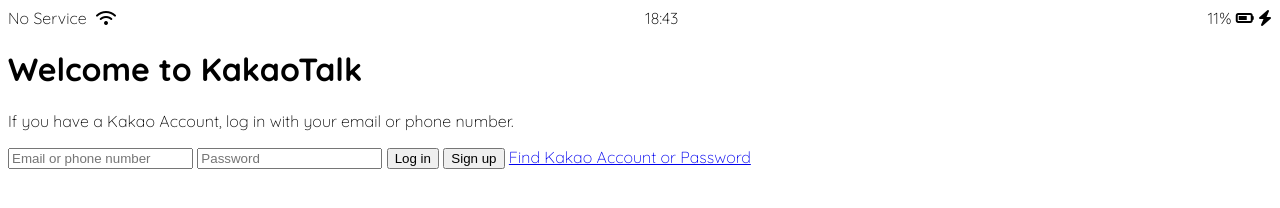
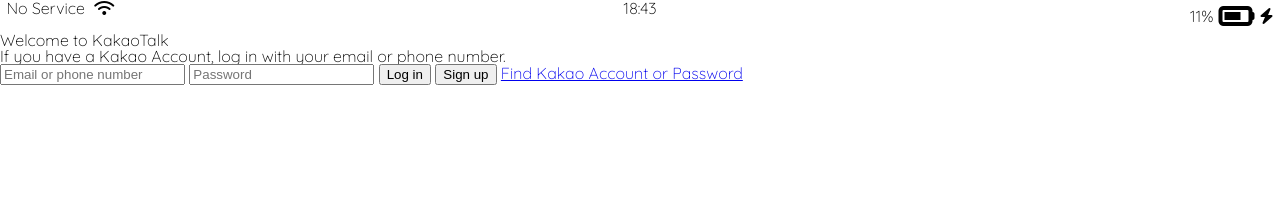
Before and after one commit to choijongha/kakao-clone-2021, a plain HTML site: page index.html in a window 1280 px wide. Drawn offline with Linux system fonts and the light colour scheme.

Commit message:
created reset.css
add rest.css in style.css

```diff
--- /dev/null
+++ b/css/reset.css
@@ -0,0 +1,48 @@
+/* http://meyerweb.com/eric/tools/css/reset/
+   v2.0 | 20110126
+   License: none (public domain)
+*/
+
+html, body, div, span, applet, object, iframe,
+h1, h2, h3, h4, h5, h6, p, blockquote, pre,
+a, abbr, acronym, address, big, cite, code,
+del, dfn, em, img, ins, kbd, q, s, samp,
+small, strike, strong, sub, sup, tt, var,
+b, u, i, center,
+dl, dt, dd, ol, ul, li,
+fieldset, form, label, legend,
+table, caption, tbody, tfoot, thead, tr, th, td,
+article, aside, canvas, details, embed,
+figure, figcaption, footer, header, hgroup,
+menu, nav, output, ruby, section, summary,
+time, mark, audio, video {
+	margin: 0;
+	padding: 0;
+	border: 0;
+	font-size: 100%;
+	font: inherit;
+	vertical-align: baseline;
+}
+/* HTML5 display-role reset for older browsers */
+article, aside, details, figcaption, figure,
+footer, header, hgroup, menu, nav, section {
+	display: block;
+}
+body {
+	line-height: 1;
+}
+ol, ul {
+	list-style: none;
+}
+blockquote, q {
+	quotes: none;
+}
+blockquote:before, blockquote:after,
+q:before, q:after {
+	content: '';
+	content: none;
+}
+table {
+	border-collapse: collapse;
+	border-spacing: 0;
+}
--- a/css/styles.css
+++ b/css/styles.css
@@ -1,13 +1,28 @@
 @import url('https://fonts.googleapis.com/css2?family=Nanum+Pen+Script&family=Quicksand:wght@300;700&display=swap');
+@import "reset.css";
 body{
     font-family:'Quicksand', sans-serif;
 }
 .status-bar{
     display: flex;
-    justify-content: space-between;
+    justify-content: center;
 
 }
-
+.status-bar__column{
+    width: 33%;
+}
 .status-bar__column:first-child span{
     margin-right: 5px;
 }
+.status-bar__column:nth-child(2){
+    display: flex;
+    justify-content: center;
+}
+.status-bar__column:last-child{
+    display:flex;
+    justify-content:flex-end;
+    align-items:center;
+}
+.status-bar__column .fa-battery-three-quarters{
+    margin: 0px 5px;
+}
--- a/index.html
+++ b/index.html
@@ -18,7 +18,7 @@
             </div>
         <div class="status-bar__column">
             <span>11%</span>
-            <i class="fas fa-battery-three-quarters"></i>
+            <i class="fas fa-battery-three-quarters fa-2x"></i>
             <i class="fas fa-bolt"></i>
             </div>
 
```
